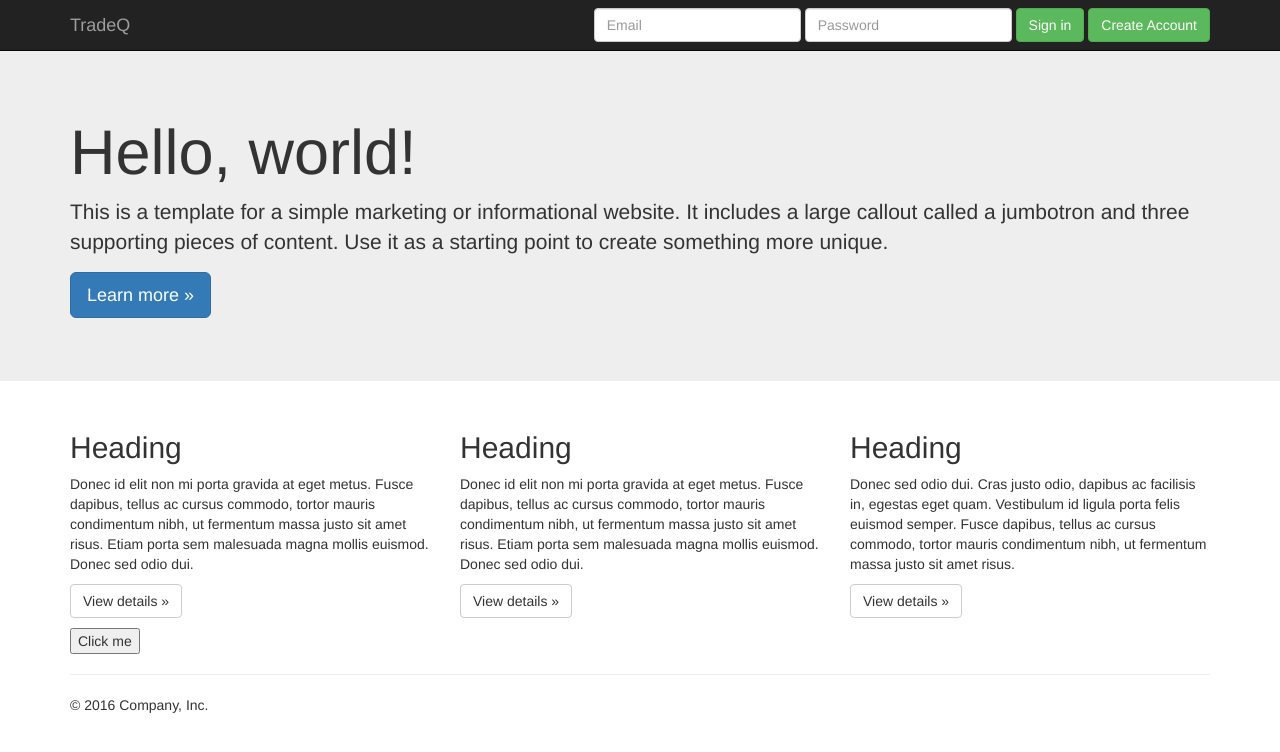
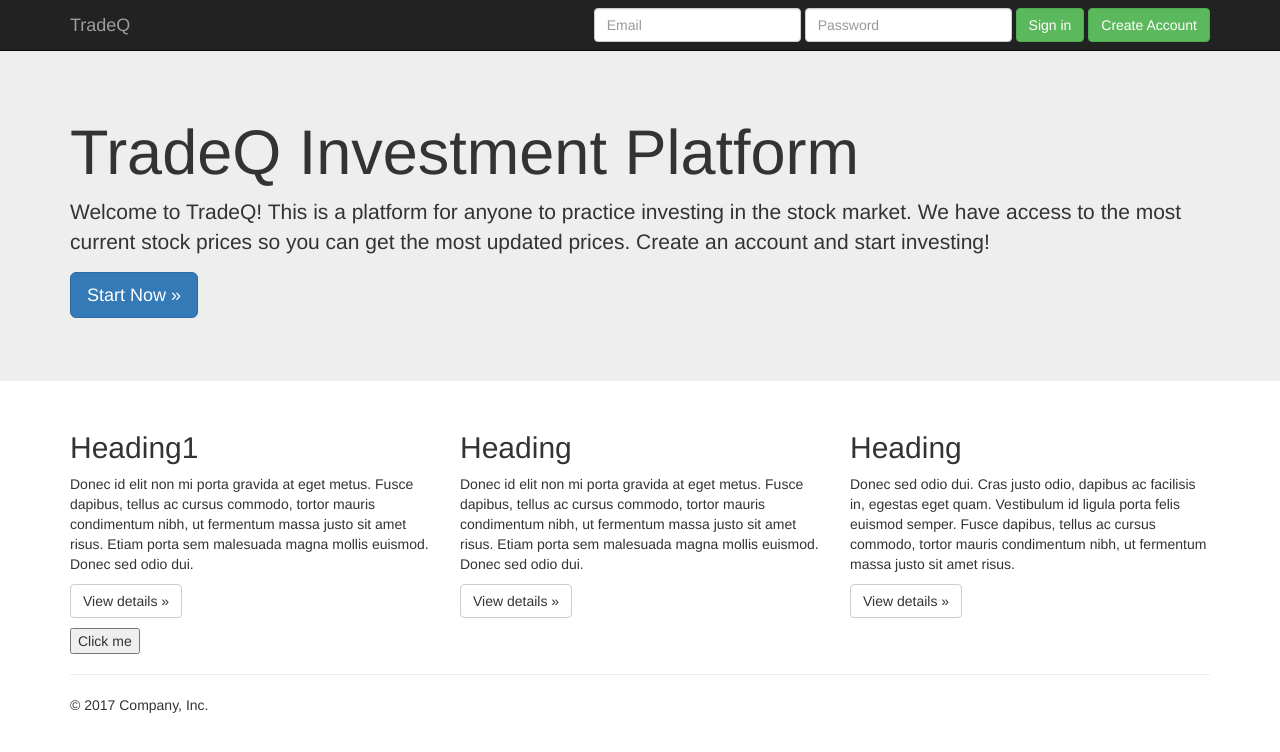
Before and after one commit to lolfull/TradeQ, a website: page index.html in a window 1280 px wide. Drawn offline with nearby package versions, Linux system fonts and the light colour scheme; no server answers.

Commit message:
Updated UI

```diff
--- a/index.html
+++ b/index.html
@@ -38,9 +38,9 @@
 <!-- Main jumbotron for a primary marketing message or call to action -->
 <div class="jumbotron">
     <div class="container">
-        <h1>Hello, world!</h1>
-        <p>This is a template for a simple marketing or informational website. It includes a large callout called a jumbotron and three supporting pieces of content. Use it as a starting point to create something more unique.</p>
-        <p><a class="btn btn-primary btn-lg" href="#" role="button">Learn more &raquo;</a></p>
+        <h1>TradeQ Investment Platform</h1>
+            <p>Welcome to TradeQ! This is a platform for anyone to practice investing in the stock market. We have access to the most current stock prices so you can get the most updated prices. Create an account and start investing!</p>
+        <p><a class="btn btn-primary btn-lg" href="#" role="button">Start Now &raquo;</a></p>
     </div>
 </div>
 
@@ -48,7 +48,7 @@
     <!-- Example row of columns -->
     <div class="row">
         <div class="col-md-4">
-            <h2>Heading</h2>
+            <h2>Heading1</h2>
             <p id="head1">Donec id elit non mi porta gravida at eget metus. Fusce dapibus, tellus ac cursus commodo, tortor mauris condimentum nibh, ut fermentum massa justo sit amet risus. Etiam porta sem malesuada magna mollis euismod. Donec sed odio dui. </p>
             <p><a class="btn btn-default" href="#" role="button">View details &raquo;</a></p>
             <button onclick="testFunction()">Click me</button>
@@ -87,7 +87,7 @@
     </div>
     <hr>
     <footer>
-        <p>&copy; 2016 Company, Inc.</p>
+        <p>&copy; 2017 Company, Inc.</p>
     </footer>
 </div>
 </body>
```
